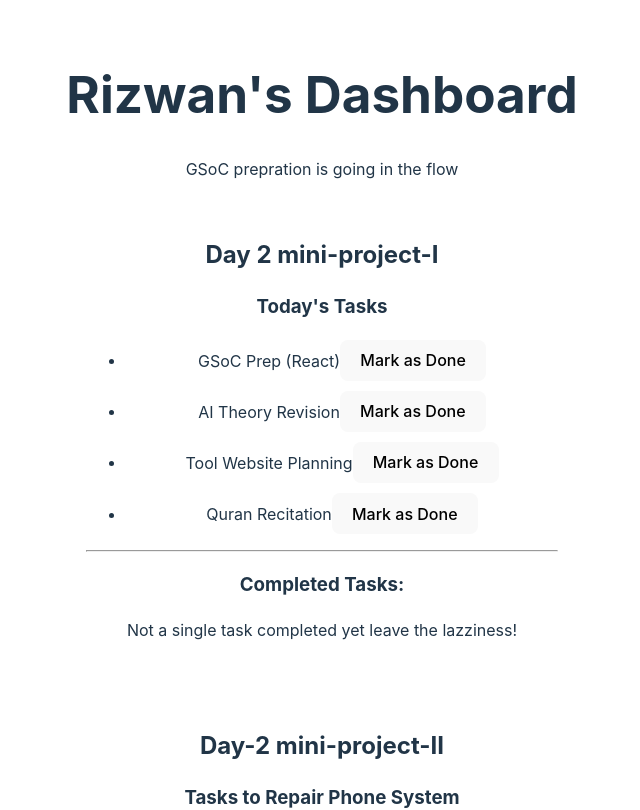
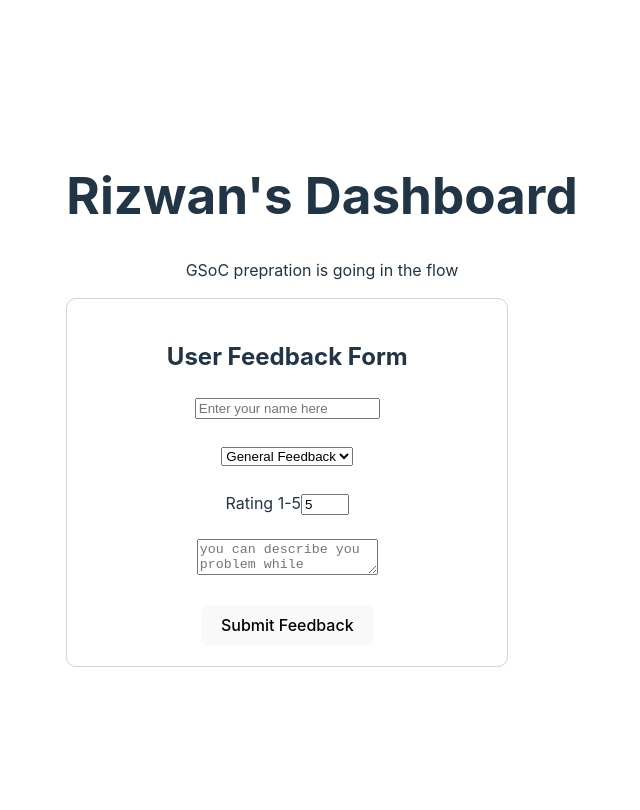
Before and after one commit to rizwan749/React-Mini-Projects, a React (Vite) app in the folder my-react-app/: page / in a window 1280 px wide. Shown: the top 810 px of the page, without its empty margins (318-958 px from the left). Built offline with nearby package versions, Linux system fonts and the light colour scheme.

Commit message:
Day 3 project Completed User Feedback Form

```diff
--- a/my-react-app/src/App.jsx
+++ b/my-react-app/src/App.jsx
@@ -8,6 +8,9 @@ import TestPractice from './Components/Day2/TestPractice'
 import PracticeTwo from './Components/Day2/TestPracticeTwo'
 import ActivityTracker from './Components/Day2/ActivityTracker'
 import PhoneSystem from './Components/Day2/PhoneSystemRepair'
+import InputTake from './Components/Day3/InputTake'
+import UserProfileCard from './Components/Day3/UserProfileCard'
+import UserFeedbackForm from './Components/Day3/User Feedback Form'
 
 // folder renamed and files are updated
 
@@ -35,8 +38,13 @@ function App() {
       <PracticeTwo />
 
       */}
-      <ActivityTracker />
-      <PhoneSystem />
+      {/* <ActivityTracker />
+      <PhoneSystem /> */}
+
+        {/* <InputTake /> */}
+
+      {/* <UserProfileCard /> */}
+      <UserFeedbackForm />
 
     </div>
   )
--- /dev/null
+++ b/my-react-app/src/Components/Day3/InputTake.jsx
@@ -0,0 +1,37 @@
+import React,{useState} from "react";
+
+
+const InputTake = () => {
+    const [InputValue,setInputValue] = useState("")
+    const [Age,setAge] = useState("")
+    const [City,setCity] = useState("")
+
+
+    return (
+        <div style={{padding:"20px"}} >
+            <h2>Form Practice</h2>
+            <input type="text"
+            value = {InputValue}
+            placeholder="Type anything"
+            onChange={(e) => setInputValue(e.target.value)}
+            />
+            <br />
+            <input type="text"
+            value = {City}
+            placeholder="Enter your City"
+            onChange={(e) => setCity(e.target.value)}
+            />
+            <br />
+            <input type="text"
+            value = {Age}
+            placeholder="Enter your age"
+            onChange={(e) => setAge(e.target.value)}
+            />
+            <p>You typed this <br /> <strong> {InputValue} </strong></p>
+            <p>Your Name is  <br /> <strong> {City} </strong></p>
+            <p>Your Age is  <br /> <strong> {Age} </strong></p>
+        </div>
+    )
+}
+
+export default InputTake
--- /dev/null
+++ b/my-react-app/src/Components/Day3/User Feedback Form.jsx
@@ -0,0 +1,69 @@
+import React, {useState} from "react";
+
+const UserFeedbackForm = () => {
+    const [feedBack,setFeedBack] = useState({
+        userName : "",
+        category : "general",
+        message : "",
+        rating : 5
+    })
+
+    const handleChange = (e) => {
+        const {name,value} = e.target;
+        setFeedBack({...feedBack,[name] : value})
+    }
+
+    const handleSubmit = (e) => {
+        e.preventDefault();
+        alert(`Thank you ${feedBack.userName}! Your ${feedBack.category} feedback is valuable for us.`);
+        // Form reset karne ke liye:
+        setFeedBack({ userName: "", category: "general", message: "", rating: 5 });
+    }
+
+
+    return (
+        <div style={{padding:"20px",border:"1px solid lightGray",borderRadius:"10px",maxWidth:"400px"}} >
+            <h2>User Feedback Form</h2>
+            <form onSubmit={handleSubmit}>
+
+                <input type="text" name="userName"
+                value={feedBack.userName}
+                placeholder="Enter your name here"
+                onChange={handleChange}
+                />
+
+                <br /> <br />
+
+                <select name="category" onChange={handleChange}
+                value={feedBack.category}
+                >
+                    <option value="general">General Feedback</option>
+                    <option value="bug">Bug Report</option>
+                    <option value="feature">Request Feature</option>
+                </select>
+                <br /><br />
+                <label>Rating 1-5</label>
+                <input type="number"
+                name="rating"
+                min={1} max={5}
+                value={feedBack.rating}
+                onChange={handleChange}
+                />
+
+                <br />  <br />
+                <textarea name="message"
+                value={feedBack.message}
+                placeholder="you can describe you problem while interacting to our system"
+                onChange={handleChange}
+                ></textarea>
+                <br /><br />
+
+                <button type="submit">Submit Feedback</button>
+
+            </form>
+        </div>
+    )
+}
+
+
+export default UserFeedbackForm
--- /dev/null
+++ b/my-react-app/src/Components/Day3/UserProfileCard.jsx
@@ -0,0 +1,69 @@
+import React,{useState} from "react";
+
+const UserProfileCard = () => {
+    const [user,setUser] = useState({
+        fullName: "",
+        City: "",
+        Age: "",
+        Contact: ""
+
+    });
+
+    const handleSubmit = (e) => {
+        e.preventDefault();
+
+        if(!user.fullName || !user.Contact){
+            alert(`Please fill the following fields to save profile!`)
+            return
+        }
+
+        alert(`Data Saved!\nName : ${user.fullName} \n City : ${user.City}\n Age : ${user.Age}\nContact : ${user.Contact}`)
+
+        setUser({fullName : "" ,City: "",Age:"",Contact:""})
+    }
+
+    const handleChange = (e) => {
+        const {name,value} = e.target;
+        setUser({...user,[name] : value})
+    }
+
+
+    return(
+        <div style={{padding:"20px"}} >
+            <h2>User Profile Card</h2>
+            <form onSubmit={handleSubmit}>
+                <input type="text"
+                name="fullName"
+                value={user.fullName}
+                placeholder="Enter Your Name here"
+                onChange={handleChange}
+                />
+                <br />
+                <input type="text"
+                name="City"
+                value={user.City}
+                placeholder="Enter Your City here"
+                onChange={handleChange}
+                />
+                <br />
+                <input type="text"
+                name="Age"
+                value={user.Age}
+                placeholder="Enter Your Age here"
+                onChange={handleChange}
+                />
+                <br />
+                <input type="text"
+                name="Contact"
+                value={user.Contact}
+                placeholder="Enter Your Contact here"
+                onChange={handleChange}
+                />
+                <br />
+                <button type="submit" style={{padding:"7px",backgroundColor:"limegreen",marginTop:"15px",fontSize:"18px"}} >Save Profile</button>
+            </form>
+        </div>
+    )
+}
+
+export default UserProfileCard
```
Also changed, not shown: my-react-app/src/Components/Day3/UserProfileCard.txt (added).
